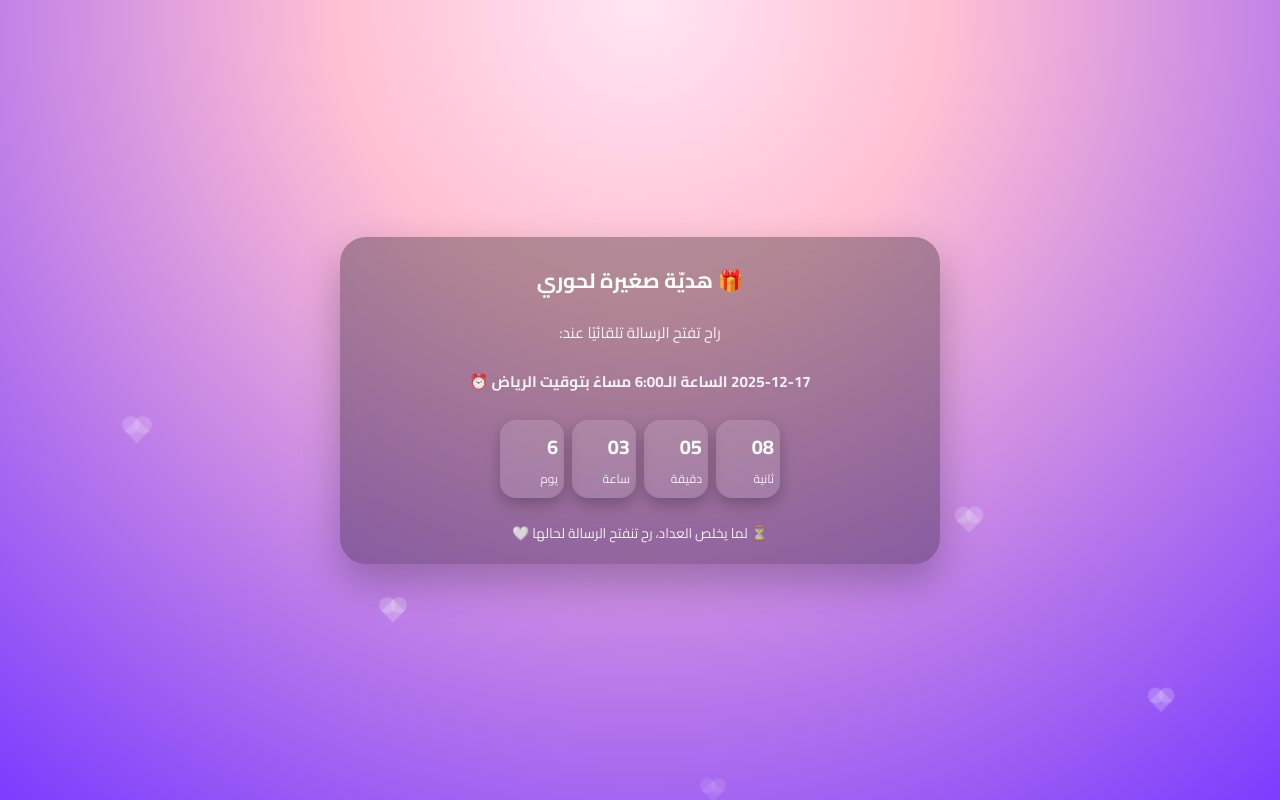
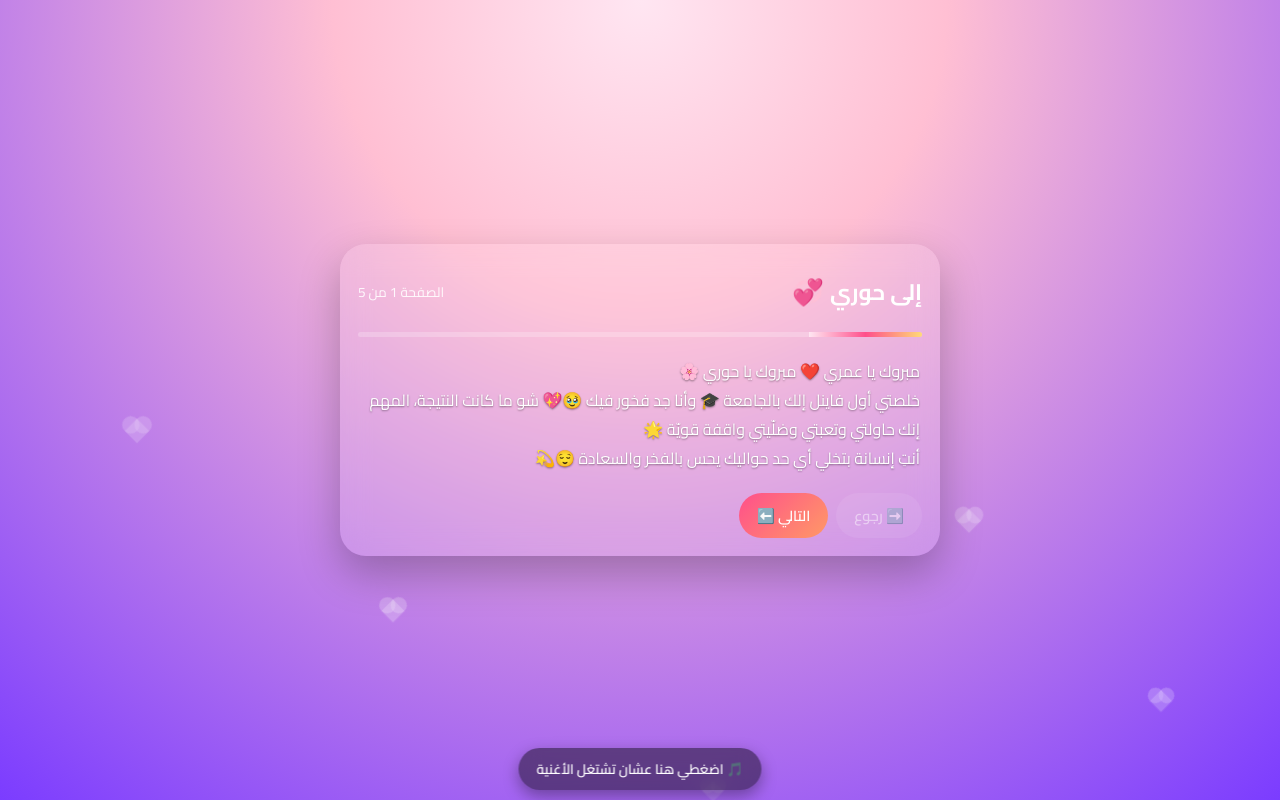
Before and after one commit to Abumarar/MyEveryThing, a plain HTML site: page index.html in a window 1280 px wide. Drawn offline with Linux system fonts and the light colour scheme.

Commit message:
Update index.html

```diff
--- a/index.html
+++ b/index.html
@@ -443,7 +443,7 @@
     const secondsEl = document.getElementById("seconds");
 
     // التاريخ المستهدف: 9 ديسمبر 2025 الساعة 11:05 صباحًا
-    const targetDate = new Date(2025, 11, 17, 18, 0, 0); // الشهر 11 = ديسمبر
+    const targetDate = new Date(2025, 1, 17, 18, 0, 0); // الشهر 11 = ديسمبر
 
     function showMainContent() {
       countdownContainer.classList.add("hidden");
```
